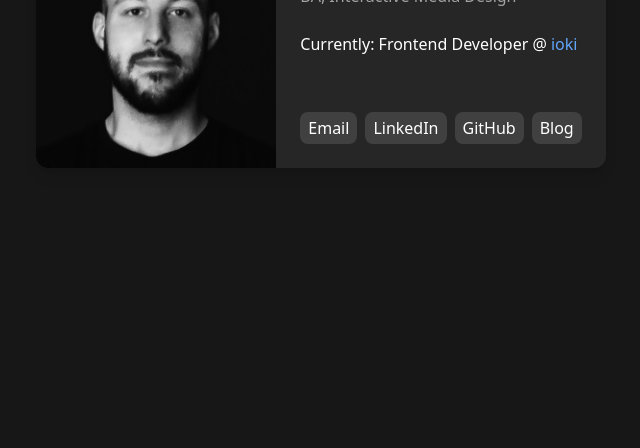
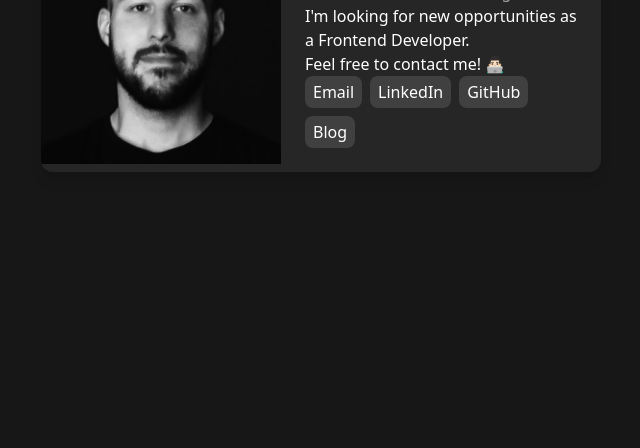
Before and after one commit to stffffn/stffffn.github.io, a plain HTML site: page index.html in a window 1280 px wide. Shown: the part 352-800 px from the top of the page, without its empty margins (319-959 px from the left). Drawn offline with Linux system fonts and the light colour scheme.

Commit message:
Update current job situation

```diff
--- a/assets/styles.css
+++ b/assets/styles.css
@@ -31,6 +31,7 @@ body {
 }
 
 .card {
+  max-width: 560px;
   display: flex;
   overflow: hidden;
   border-radius: 0.75rem;
@@ -57,7 +58,6 @@ h1 {
 }
 
 h2 {
-  margin-bottom: 1.5rem;
   font-size: 1rem;
   font-weight: normal;
   color: var(--accentTextColor);
--- a/index.html
+++ b/index.html
@@ -85,21 +85,10 @@
         <div>
           <h1>Steffen Weitz</h1>
           <h2>BA, Interactive Media Design</h2>
-          <p>
-            Currently: Frontend Developer
-            <span class="company"
-              >@
-              <a
-                class="company-link"
-                href="https://ioki.com/"
-                aria-label="ioki"
-                target="_blank"
-                rel="noopener noreferrer"
-                >ioki</a
-              ></span
-            >
-          </p>
         </div>
+        <p>I'm looking for new opportunities as a Frontend Developer.</p>
+        <p>Feel free to contact me! 👨🏻‍💻</p>
+
         <div class="footer">
           <a
             class="contact-link"
```
